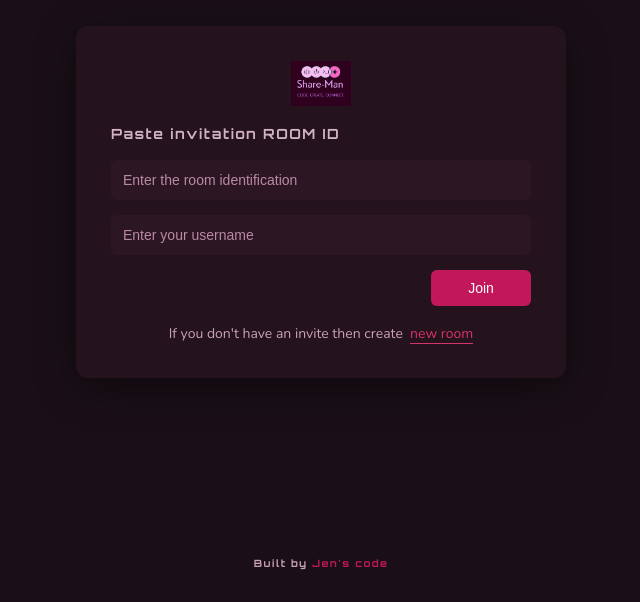
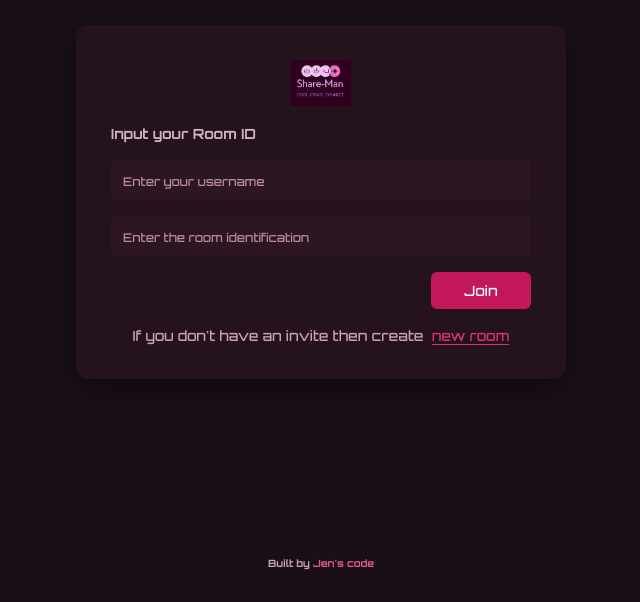
Before and after one commit to jennessa-jv/share-man, a React (Create React App) app: page / in a window 1280 px wide. Shown: the part 198-800 px from the top of the page, without its empty margins (319-959 px from the left). Built offline with nearby package versions, Linux system fonts and the light colour scheme.

Commit message:
added home page

```diff
--- a/package.json
+++ b/package.json
@@ -9,8 +9,10 @@
     "@testing-library/user-event": "^13.5.0",
     "react": "^19.2.4",
     "react-dom": "^19.2.4",
+    "react-hot-toast": "^2.6.0",
     "react-router-dom": "^7.13.0",
     "react-scripts": "5.0.1",
+    "uuid": "^13.0.0",
     "web-vitals": "^2.1.4"
   },
   "scripts": {
--- a/src/App.css
+++ b/src/App.css
@@ -56,6 +56,7 @@
 
 .inputBox::placeholder {
     color: #b98aa2;
+    font-size: 12px;
 }
 
 .btn {
@@ -107,6 +108,6 @@ footer {
 
 footer a {
   font-size: 10px;
-    color: #c2185b;
+    color: #e2588f;
     text-decoration: none;
 }
--- a/src/App.js
+++ b/src/App.js
@@ -2,9 +2,18 @@ import { BrowserRouter,Route,Routes } from 'react-router-dom';
 import './App.css';
 import Home from './pages/Home';
 import EditorPage from './pages/EditorPage';
+import { Toaster } from 'react-hot-toast';
 function App() {
   return (
   <>
+ <Toaster
+  toastOptions={{
+    style: {
+      background: "#2e1a2a",
+      color: "#fff"
+    }
+  }}
+/>
   <BrowserRouter>
   <Routes>
     <Route path="/" element={<Home/>}/>
--- a/src/index.css
+++ b/src/index.css
@@ -4,13 +4,15 @@ body {
   background: #1a0f17;
   color: #f8eaf1;
 }
-
-h1, h2, h3, h4 {
+* {
+  font-family: 'Orbitron', sans-serif;
+}
+/* h1, h2, h3, h4 {
   font-family: 'Orbitron', sans-serif;
   letter-spacing: 1.5px;
   text-transform: none;
   font-weight: 600;
-}
+} */
 
 /* Code areas = developer feel */
 code, pre, .CodeMirror {
--- a/src/pages/EditorPage.js
+++ b/src/pages/EditorPage.js
@@ -0,0 +1,11 @@
+import React from 'react'
+
+const EditorPage = () => {
+  return (
+    <div>
+      editor page
+    </div>
+  )
+}
+
+export default EditorPage
--- a/src/pages/Home.js
+++ b/src/pages/Home.js
@@ -1,39 +1,46 @@
 import React, { useState } from 'react';
-// import { v4 as uuidV4 } from 'uuid';
-// import toast from 'react-hot-toast';
-// import { useNavigate } from 'react-router-dom';
+import { v4 as uuidV4 } from 'uuid';
+import toast from 'react-hot-toast';
+import { useNavigate } from 'react-router-dom';
 import "../App.css";
 const Home = () => {
-    // const navigate = useNavigate();
+    const navigate = useNavigate();
 
-    // const [roomId, setRoomId] = useState('');
-    // const [username, setUsername] = useState('');
-    // const createNewRoom = (e) => {
-    //     e.preventDefault();
-    //     const id = uuidV4();
-    //     setRoomId(id);
-    //     toast.success('Created a new room');
-    // };
+    const [roomId, setRoomId] = useState(''); //this state is for setting the new room id
+    const [username, setUsername] = useState('');
+    const createNewRoom = (e) => {
+        e.preventDefault(); // on clicking nrew room the page gets refreshed so
+        const id = uuidV4();
+        setRoomId(id);
+        console.log(id)
+        toast.success("Created a new room", {
+  icon: null
+});
+    };
 
-    // const joinRoom = () => {
-    //     if (!roomId || !username) {
-    //         toast.error('ROOM ID & username is required');
-    //         return;
-    //     }
+    const joinRoom = () => {
+        if (!roomId || !username) {
+            toast.error('Room ID & username is required',
+                {
+                    icon:null
+                }
+            );
+            return;
+        }
 
-    //     // Redirect
-    //     navigate(`/editor/${roomId}`, {
-    //         state: {
-    //             username,
-    //         },
-    //     });
-    // };
+        // Redirect
+        navigate(`/editor/${roomId}`, {
+            state: {
+                username,
+            },
+        });
+    };
 
-    // const handleInputEnter = (e) => {
-    //     if (e.code === 'Enter') {
-    //         joinRoom();
-    //     }
-    // };
+    const handleInputEnter = (e) => {
+        if (e.code === 'Enter') {
+            joinRoom();
+        }
+    };
     return (
         <div className="homePageWrapper">
             <div className="formWrapper">
@@ -42,32 +49,32 @@ const Home = () => {
                     src="/logo.png"
                     alt="favicon.ico"
                 />
-                <h4 className="mainLabel">Paste invitation ROOM ID</h4>
+                <h4 className="mainLabel">Input your Room ID</h4>
                  <div className="inputGroup">
+                     <input
+                        type="text"
+                        className="inputBox"
+                        placeholder="Enter your username"
+                        onChange={(e) => setUsername(e.target.value)}
+                        value={username}
+                        onKeyUp={handleInputEnter}
+                    />
                     <input
                         type="text"
                         className="inputBox"
                         placeholder="Enter the room identification"
-                        // onChange={(e) => setRoomId(e.target.value)}
-                        // value={roomId}
-                        // onKeyUp={handleInputEnter}
+                        onChange={(e) => setRoomId(e.target.value)}
+                        value={roomId}
+                        onKeyUp={handleInputEnter}
                     />
-                    <input
-                        type="text"
-                        className="inputBox"
-                        placeholder="Enter your username"
-                        // onChange={(e) => setUsername(e.target.value)}
-                        // value={username}
-                        // onKeyUp={handleInputEnter}
-                    />
-                    <button className="btn joinBtn" >
+
+                    <button className="btn joinBtn" onClick={joinRoom}>
                         Join
                     </button>
                     <span className="createInfo">
                         If you don't have an invite then create &nbsp;
                         <a
-                            // onClick={createNewRoom}
-                            href=""
+                            onClick={createNewRoom}
                             className="createNewBtn"
                         >
                             new room
```
Also changed, not shown: 1 other file (tests, documents, lock files or other folders).
